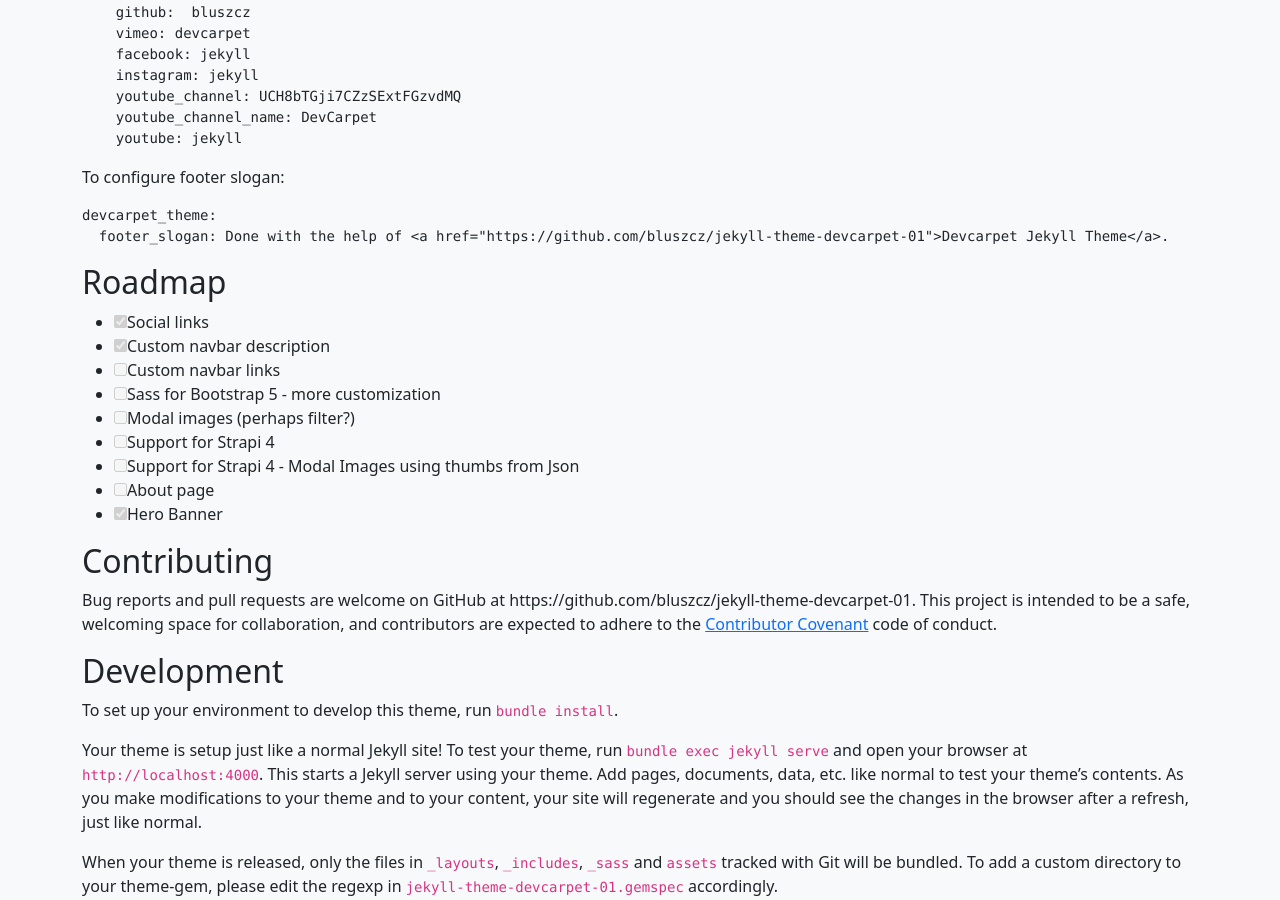
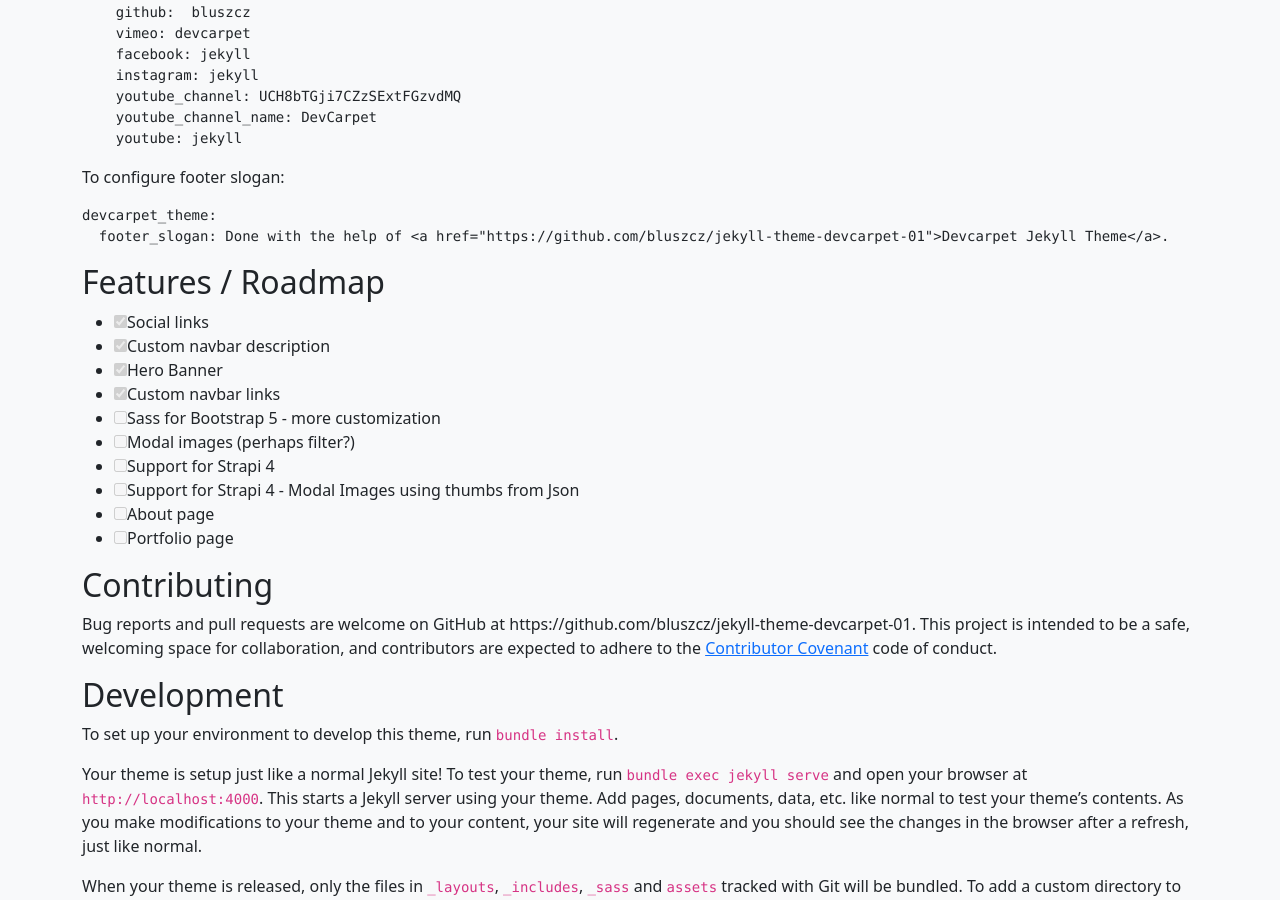
Before and after one commit to bluszcz/jekyll-theme-devcarpet-01, a Jekyll site: the page built from README.md, in a window 1280 px wide and 900 px high, scrolled down 3434 px. Built offline with Jekyll 4.4.1, drawn with Linux system fonts in a browser that asks for light colours; nearby versions of some CDN libraries; our own code applies the rules of GitHub Pages for plain Markdown files.

Commit message:
Custom NavBar links works

````diff
--- a/README.md
+++ b/README.md
@@ -57,17 +57,18 @@ devcarpet_theme:
   footer_slogan: Done with the help of <a href="https://github.com/bluszcz/jekyll-theme-devcarpet-01">Devcarpet Jekyll Theme</a>.
 ```
 
-## Roadmap
+## Features / Roadmap
 
 * [x] Social links
 * [x] Custom navbar description
-* [ ] Custom navbar links
+* [x] Hero Banner
+* [x] Custom navbar links
 * [ ] Sass for Bootstrap 5 - more customization
 * [ ] Modal images (perhaps filter?)
 * [ ] Support for Strapi 4
 * [ ] Support for Strapi 4 - Modal Images using thumbs from Json
 * [ ] About page
-* [x] Hero Banner
+* [ ] Portfolio page
 
 ## Contributing
 
--- a/_includes/header.html
+++ b/_includes/header.html
@@ -9,9 +9,11 @@
           <div class="col-sm-4 offset-md-1 py-4">
             <h4 class="text-white">Contact</h4>
             <ul class="list-unstyled">
-              <li><a href="#" class="text-white">Follow on Twitter</a></li>
-              <li><a href="#" class="text-white">Like on Facebook</a></li>
-              <li><a href="#" class="text-white">Email me</a></li>
+              {%- assign social = site.devcarpet_theme.social_links -%}
+              {%- if social.twitter -%}<li><a href="https://twitter.com/{{ social.twitter | cgi_escape | escape }}" class="text-white">Follow on Twitter</a></li>{%- endif -%}
+              {%- if social.facebook -%}<li><a href="https://www.facebook.com/{{ social.facebook | cgi_escape | escape }}" class="text-white">Like on Facebook</a></li>{%- endif -%}
+              {%- if social.github -%}<li><a href="https://github.com/{{ social.github | cgi_escape | escape }}" class="text-white">Like on Github</a></li>{%- endif -%}
+              <!-- {%- if site.email -%}<li><a href="#" class="text-white">Email me</a></li>{%- endif -%} -->
             </ul>
           </div>
         </div>
````
Also changed, not shown: _layouts/home.html (+2 -10 lines).
